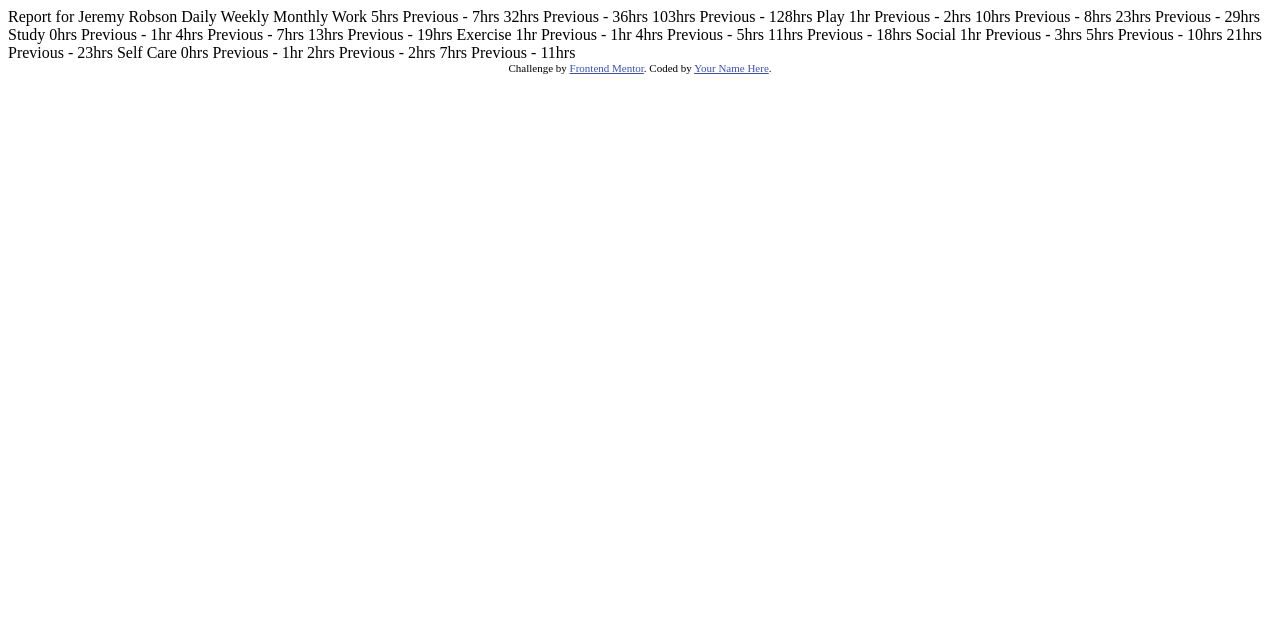
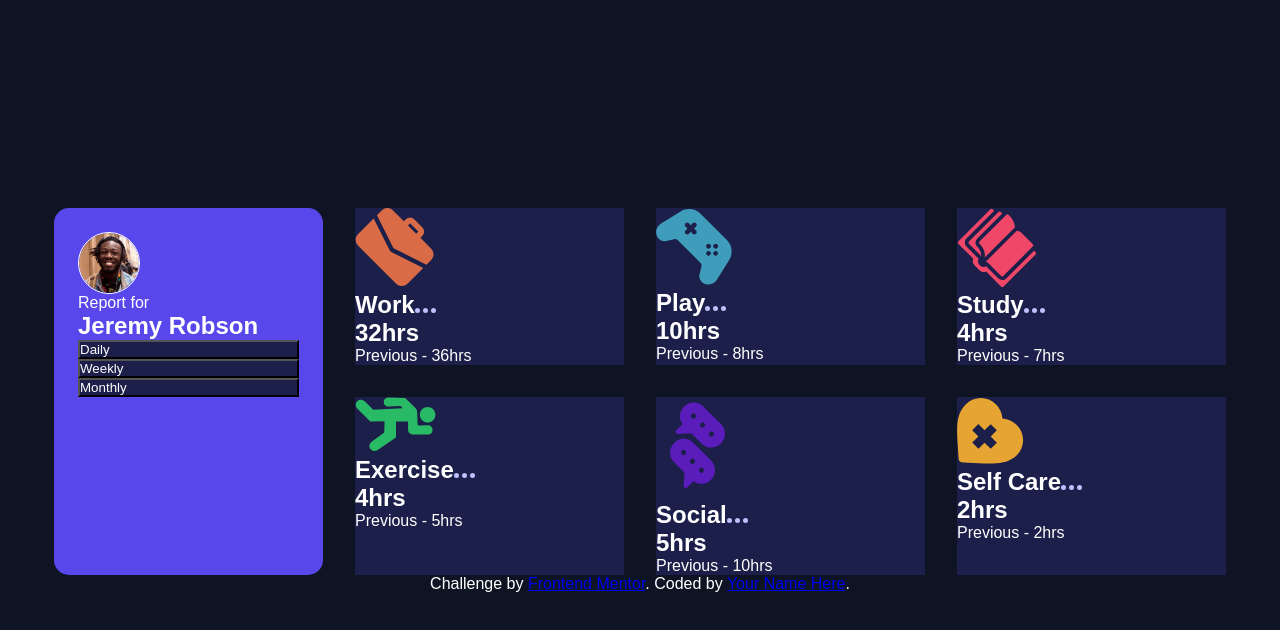
Before and after one commit to Mitchell1124/TimeTrackingDashboard, a plain HTML site: page index.html in a window 1280 px wide. Drawn offline with Linux system fonts and the light colour scheme.

Commit message:
added page content

```diff
--- /dev/null
+++ b/Styles.css
@@ -0,0 +1,59 @@
+@import url('https://fonts.googleapis.com/css2?family=Rubik:wght@300;400;500&display=swap');
+
+* {
+    margin: 0;
+    padding: 0;
+}
+
+
+body {
+    display: flex;
+    justify-content: center;
+    align-items: center;
+    height: 100vh;
+    background-color: hsl(226, 43%, 10%);
+    flex-direction: column;
+    font-family: "Rubic", sans-serif;
+    color: #fff;
+}
+
+section {
+    display: grid;
+    grid-template-columns: 1fr 1fr 1fr 1fr;
+    gap: 2rem;
+}
+
+.report-for {
+    grid-row-start: 1;
+    grid-row-end: 3;
+    background-color: hsl(246, 80%, 60%);
+    border-radius: 15px;
+    padding: 1.5rem;
+    display: flex;
+    flex-direction: column;
+}
+
+.user-image {
+    width: 60px;
+    height: 60px;
+    border: 1px solid white;
+    border-radius: 50%;
+}
+
+.time-period {
+    background-color:hsl(235, 46%, 20%);
+    display: flex;
+    flex-direction: column;
+}
+
+.activity-tracker-option {
+    background: none;
+    color: #fff;
+    width: 221px;
+    text-align: left;
+
+}
+
+.time-card {
+    background-color: hsl(235, 46%, 20%);
+}
--- a/index.html
+++ b/index.html
@@ -9,68 +9,65 @@
   <title>Frontend Mentor | Time tracking dashboard</title>
 
   <!-- Feel free to remove these styles or customise in your own stylesheet 👍 -->
-  <style>
-    .attribution { font-size: 11px; text-align: center; }
-    .attribution a { color: hsl(228, 45%, 44%); }
-  </style>
+  <link rel="stylesheet" href="./Styles.css">
 </head>
 <body>
 
-  Report for
-  Jeremy Robson
+  <section class="main-content">
+    <div class="report-for">
+      <img src="./images/image-jeremy.png" alt="user image" class="user-image">
+      <p>Report for</p>
+      <h1 class="name">Jeremy Robson</h1>
+      <div class="time-period">
+        <button class="activity-tracker-option">Daily</button>
+        <button class="activity-tracker-option">Weekly</button>
+        <button class="activity-tracker-option">Monthly</button>
+      </div>
+    </div>
 
-  Daily
-  Weekly
-  Monthly
+    <div class="time-card">
+      <img src="./images/icon-work.svg" alt="Work" class="section-icon">
+      <h2 class="card-heading">Work<img src="./images/icon-ellipsis.svg" alt="More options"></h2>
+      <h1 class="weekly-time">32hrs</h1>
+      <p class="last-time-period">Previous - 36hrs</p>
+    </div>
 
-  Work
-  5hrs <!-- daily -->
-  Previous - 7hrs <!-- daily -->
-  32hrs <!-- weekly -->
-  Previous - 36hrs <!-- weekly -->
-  103hrs <!-- monthly -->
-  Previous - 128hrs <!-- monthly -->
+    <div class="time-card">
+      <img src="./images/icon-play.svg" alt="Play" class="section-icon">
+      <h2 class="card-heading">Play<img src="./images/icon-ellipsis.svg" alt="More options"></h2>
+      <h1 class="weekly-time">10hrs</h1>
+      <p class="last-time-period">Previous - 8hrs</p>
+    </div>
 
-  Play
-  1hr <!-- daily -->
-  Previous - 2hrs <!-- daily -->
-  10hrs <!-- weekly -->
-  Previous - 8hrs <!-- weekly -->
-  23hrs <!-- monthly -->
-  Previous - 29hrs <!-- monthly -->
+    <div class="time-card">
+      <img src="./images/icon-study.svg" alt="Study" class="section-icon">
+      <h2 class="card-heading">Study<img src="./images/icon-ellipsis.svg" alt="More options"></h2>
+      <h1 class="weekly-time">4hrs</h1>
+      <p class="last-time-period">Previous - 7hrs</p>
+    </div>
 
-  Study
-  0hrs <!-- daily -->
-  Previous - 1hr <!-- daily -->
-  4hrs <!-- weekly -->
-  Previous - 7hrs <!-- weekly -->
-  13hrs <!-- monthly -->
-  Previous - 19hrs <!-- monthly -->
+    <div class="time-card">
+      <img src="./images/icon-exercise.svg" alt="Excercise" class="section-icon">
+      <h2 class="card-heading">Exercise<img src="./images/icon-ellipsis.svg" alt="More options"></h2>
+      <h1 class="weekly-time">4hrs</h1>
+      <p class="last-time-period">Previous - 5hrs</p>
+    </div>
 
-  Exercise
-  1hr <!-- daily -->
-  Previous - 1hr <!-- daily -->
-  4hrs <!-- weekly -->
-  Previous - 5hrs <!-- weekly -->
-  11hrs <!-- monthly -->
-  Previous - 18hrs <!-- monthly -->
+    <div class="time-card">
+      <img src="./images/icon-social.svg" alt="Social" class="section-icon">
+      <h2 class="card-heading">Social<img src="./images/icon-ellipsis.svg" alt="More options"></h2>
+      <h1 class="weekly-time">5hrs</h1>
+      <p class="last-time-period">Previous - 10hrs</p>
+    </div>
 
-  Social
-  1hr <!-- daily -->
-  Previous - 3hrs <!-- daily -->
-  5hrs <!-- weekly -->
-  Previous - 10hrs <!-- weekly -->
-  21hrs <!-- monthly -->
-  Previous - 23hrs <!-- monthly -->
+    <div class="time-card">
+      <img src="./images/icon-self-care.svg" alt="Self care" class="section-icon">
+      <h2 class="card-heading">Self Care<img src="./images/icon-ellipsis.svg" alt="More options"></h2>
+      <h1 class="weekly-time">2hrs</h1>
+      <p class="last-time-period">Previous - 2hrs</p>
+    </div>
 
-  Self Care
-  0hrs <!-- daily -->
-  Previous - 1hr <!-- daily -->
-  2hrs <!-- weekly -->
-  Previous - 2hrs <!-- weekly -->
-  7hrs <!-- monthly -->
-  Previous - 11hrs <!-- monthly -->
-
+  </section>
 
   <div class="attribution">
     Challenge by <a href="https://www.frontendmentor.io?ref=challenge" target="_blank">Frontend Mentor</a>.
```
